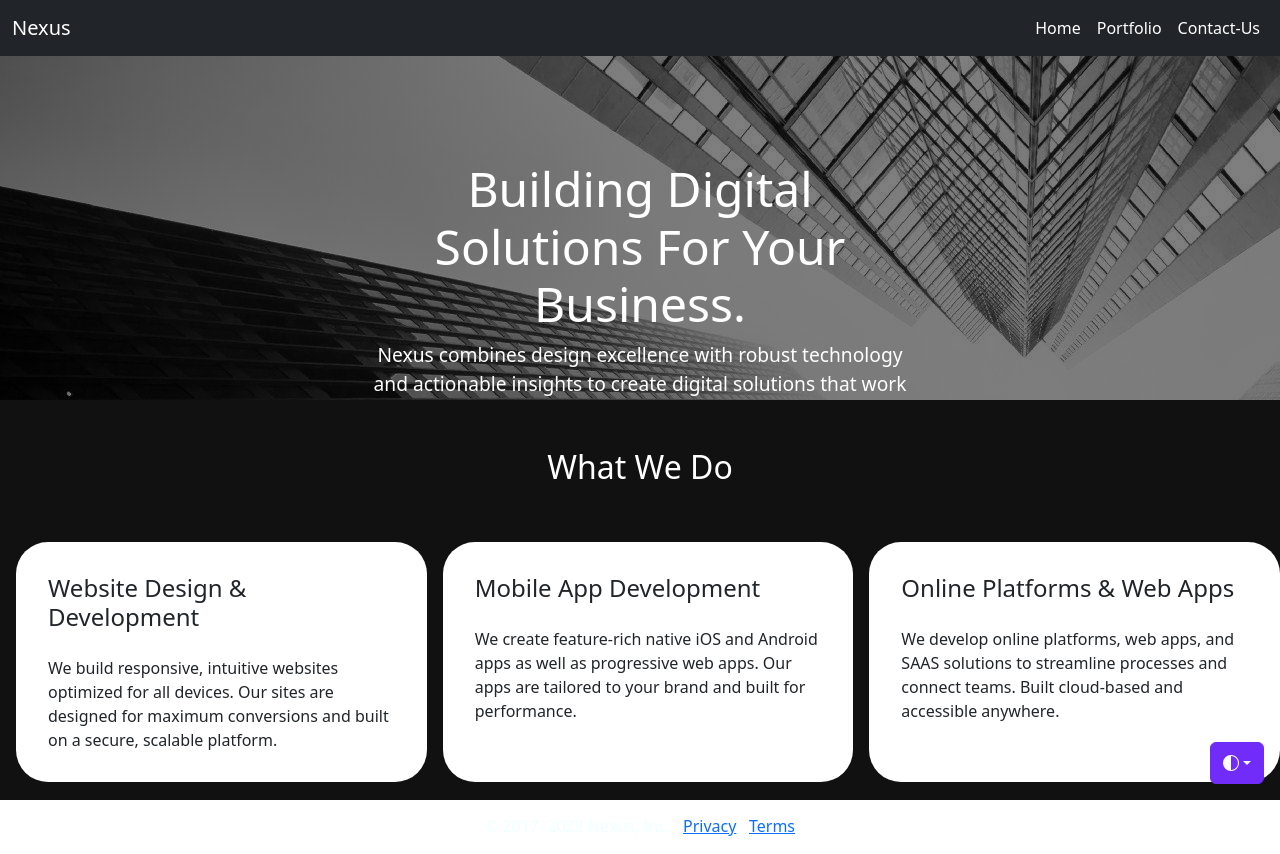
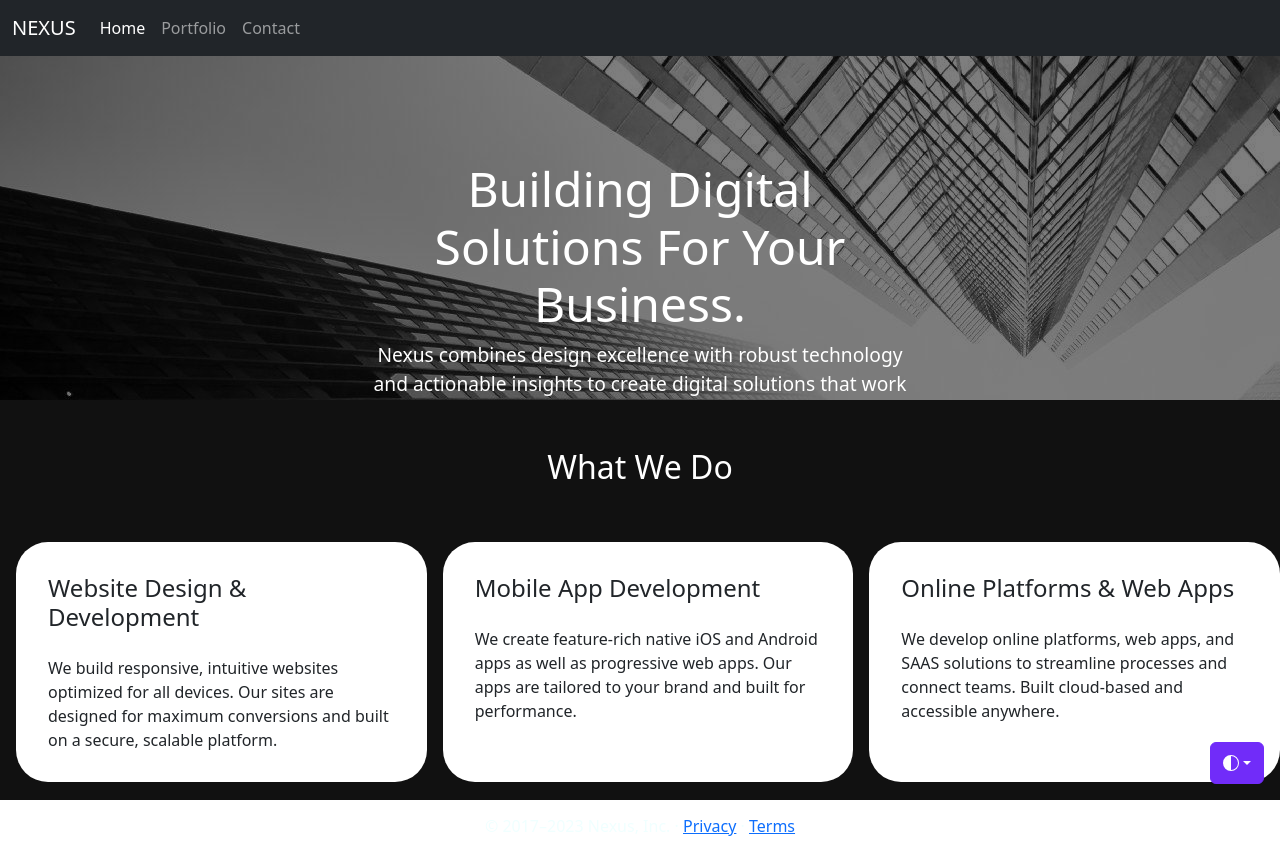
Before and after one commit to makiaveli1/nexus, a plain HTML site: page index.html in a window 1280 px wide. Drawn offline with nearby package versions, Linux system fonts and the light colour scheme.

Commit message:
additional changes to header

```diff
--- a/index.html
+++ b/index.html
@@ -61,20 +61,20 @@
       <header data-bs-theme="dark">
         <nav class="navbar navbar-expand-md navbar-dark fixed-top bg-dark">
           <div class="container-fluid">
-            <a class="navbar-brand" href="#">Nexus</a>
+            <a class="navbar-brand" href="index.html">NEXUS</a>
             <button class="navbar-toggler" type="button" data-bs-toggle="collapse" data-bs-target="#navbarCollapse" aria-controls="navbarCollapse" aria-expanded="false" aria-label="Toggle navigation">
               <span class="navbar-toggler-icon"></span>
             </button>
             <div class="collapse navbar-collapse" id="navbarCollapse">
-              <ul class="navbar-nav ms-auto mb-2 mb-md-0">
+              <ul class="navbar-nav me-auto mb-2 mb-md-0">
                 <li class="nav-item">
-                  <a class="nav-link active" aria-current="page" href="#">Home</a>
+                  <a class="nav-link active" aria-current="page" href="index.html">Home</a>
                 </li>
                 <li class="nav-item">
-                  <a class="nav-link active" href="#">Portfolio</a>
+                  <a class="nav-link" href="portfolio.html">Portfolio</a>
                 </li>
                 <li class="nav-item">
-                  <a class="nav-link active" aria-disabled="true">Contact-Us</a>
+                  <a class="nav-link" href="contact.html">Contact</a>
                 </li>
               </ul>
             </div>
```
